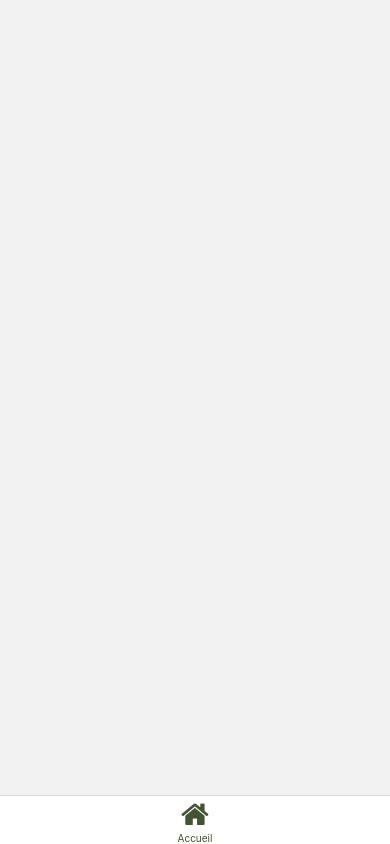
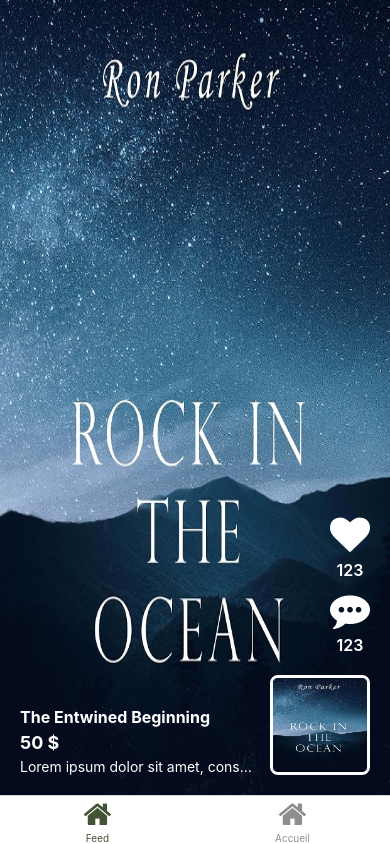
Before and after one commit to hlvowen/loopMarket-mobile, a React Native app: screen /Root in a window 390 px wide. Built offline with nearby package versions, Linux system fonts and the light colour scheme; no server answers.

Commit message:
nouveau visuel des annonces

```diff
--- a/src/components/Feed/Content.jsx
+++ b/src/components/Feed/Content.jsx
@@ -1,12 +1,49 @@
-import { View, Text } from "react-native";
+import { View, Text, StyleSheet } from "react-native";
 import React from "react";
+import Photo from "./Photo";
 
 const Content = () => {
   return (
-    <View>
-      <Text>Content</Text>
+    <View style={styles.content}>
+      <View style={styles.leftCol}>
+        <Text style={styles.title} numberOfLines={3}>
+          The Entwined Beginning
+        </Text>
+        <Text style={styles.price} numberOfLines={1}>
+          50 $
+        </Text>
+        <Text style={styles.caption} numberOfLines={1}>
+          Lorem ipsum dolor sit amet, consectetur adipiscing elit, sed do
+          eiusmod tempor incididunt ut labore et dolore magna aliqua. Ut enim ad
+          minim veniam, quis nostrud exercitation ullamco laboris nisi ut
+          aliquip ex ea commodo consequat.
+        </Text>
+      </View>
+      <View style={styles.rightCol}>
+        <Photo />
+      </View>
     </View>
   );
 };
 
 export default Content;
+
+const styles = StyleSheet.create({
+  content: {
+    flexDirection: "row",
+    justifyContent: "space-between",
+    margin: 20,
+  },
+  leftCol: {
+    flex: 2,
+    gap: 5,
+    justifyContent: "flex-end",
+  },
+  rightCol: {
+    flex: 1,
+    alignItems: "flex-end",
+  },
+  title: { fontSize: 16, fontWeight: "bold", color: "#fff" },
+  price: { fontSize: 18, fontWeight: "bold", color: "#fff" },
+  caption: { fontSize: 14, color: "#fff" },
+});
--- /dev/null
+++ b/src/components/Feed/P.jsx
@@ -0,0 +1,34 @@
+import { View, Text, StyleSheet, Image } from "react-native";
+import React from "react";
+import { SIZES } from "../../constants/theme";
+import PostBody from "./PostBody";
+
+const P = () => {
+  return (
+    <View style={styles.post}>
+      <Image
+        style={styles.image}
+        resizeMode="stretch"
+        source={require("../../assets/book.jpg")}
+      />
+      <PostBody />
+    </View>
+  );
+};
+
+export default P;
+
+const styles = StyleSheet.create({
+  post: {
+    flex: 1,
+  },
+  image: {
+    height: SIZES.height,
+    width: SIZES.width,
+    position: "absolute",
+    top: 0,
+    bottom: 0,
+    left: 0,
+    right: 0,
+  },
+});
--- /dev/null
+++ b/src/components/Feed/Photo.jsx
@@ -0,0 +1,26 @@
+import { View, Text, TouchableOpacity, Image, StyleSheet } from "react-native";
+import React from "react";
+
+const Photo = () => {
+  return (
+    <TouchableOpacity>
+      <Image
+        style={styles.image}
+        source={require("../../assets/book.jpg")}
+        resizeMode="stretch"
+      />
+    </TouchableOpacity>
+  );
+};
+
+export default Photo;
+
+const styles = StyleSheet.create({
+  image: {
+    width: 100,
+    height: 100,
+    borderRadius: 8,
+    borderWidth: 3,
+    borderColor: "#fff",
+  },
+});
--- /dev/null
+++ b/src/components/Feed/PostBody.jsx
@@ -0,0 +1,24 @@
+import { View, Text, StyleSheet } from "react-native";
+import React from "react";
+import { SIZES } from "../../constants/theme";
+import Sidebar from "./Sidebar";
+import PhotoFrame from "../Reusable/PhotoFrame";
+import Content from "./Content";
+
+const PostBody = () => {
+  return (
+    <View style={styles.postBody}>
+      <Sidebar />
+      <Content />
+    </View>
+  );
+};
+
+export default PostBody;
+
+const styles = StyleSheet.create({
+  postBody: {
+    flex: 1,
+    justifyContent: "flex-end",
+  },
+});
--- /dev/null
+++ b/src/components/Feed/Sidebar.jsx
@@ -0,0 +1,27 @@
+import { View, Text, StyleSheet } from "react-native";
+import React from "react";
+import InterectiveButton from "../Reusable/InterectiveButton";
+import { SIZES } from "../../constants/theme";
+
+const Sidebar = () => {
+  return (
+    <View style={styles.sidebar}>
+      <InterectiveButton iconName={"heart"} iconSize={40} iconColor={"#fff"} />
+      <InterectiveButton
+        iconName={"commenting"}
+        iconSize={40}
+        iconColor={"#fff"}
+      />
+    </View>
+  );
+};
+
+export default Sidebar;
+
+const styles = StyleSheet.create({
+  sidebar: {
+    alignItems: "flex-end",
+    gap: 10,
+    marginRight: 20,
+  },
+});
--- /dev/null
+++ b/src/components/Reusable/InterectiveButton.jsx
@@ -0,0 +1,33 @@
+import { Text, StyleSheet, TouchableOpacity } from "react-native";
+import React from "react";
+import { FontAwesome } from "@expo/vector-icons";
+
+const InterectiveButton = ({
+  iconName,
+  iconSize,
+  iconColor,
+  labelValue,
+  onPress,
+}) => {
+  return (
+    <TouchableOpacity style={styles.interactiveButton} onPress={onPress}>
+      <FontAwesome
+        name={`${iconName}`}
+        size={iconSize}
+        color={`${iconColor}`}
+      />
+      <Text style={styles.label}>123</Text>
+    </TouchableOpacity>
+  );
+};
+
+export default InterectiveButton;
+
+const styles = StyleSheet.create({
+  interactiveButton: { alignItems: "center", gap: 5 },
+  label: {
+    color: "#fff",
+    fontSize: 16,
+    fontWeight: "600",
+  },
+});
--- /dev/null
+++ b/src/components/Reusable/PhotoFrame.jsx
@@ -0,0 +1,34 @@
+import { View, Text, StyleSheet, Image, TouchableOpacity } from "react-native";
+import React from "react";
+
+const PhotoFrame = (width, height, borderRadius, borderWidth, borderColor) => {
+  return (
+    <TouchableOpacity>
+      <Image
+        style={{
+          width: 100,
+          height: 100,
+          borderRadius: 8,
+          borderWidth: 3,
+          borderColor: "#fff",
+        }}
+        source={require("../../assets/book.jpg")}
+        resizeMode="stretch"
+      />
+    </TouchableOpacity>
+  );
+};
+
+export default PhotoFrame;
+
+const styles = StyleSheet.create({
+  photoFrame: (width, height, borderRadius, borderWidth, borderColor) => ({
+    width: width,
+    height: height,
+    borderRadius: borderRadius,
+    borderWidth: borderWidth,
+    borderColor: borderColor,
+    backgroundColor: "#fff",
+    marginBottom: 5,
+  }),
+});
--- a/src/navigation/BottomTabs.jsx
+++ b/src/navigation/BottomTabs.jsx
@@ -2,7 +2,7 @@ import { View, Text } from "react-native";
 import React from "react";
 import { createBottomTabNavigator } from "@react-navigation/bottom-tabs";
 import HomeScreen from "../screens/Home/HomeScreen";
-import { ProfileScreen } from "../screens";
+import { FeedScreen, ProfileScreen } from "../screens";
 import { COLORS } from "../constants/theme";
 import { FontAwesome } from "@expo/vector-icons";
 
@@ -16,6 +16,16 @@ const BottomTabs = () => {
         tabBarActiveTintColor: COLORS.primaryVariant,
       }}
     >
+      <Tab.Screen
+        name="Feed"
+        component={FeedScreen}
+        options={{
+          tabBarLabel: "Feed",
+          tabBarIcon: ({ color }) => (
+            <FontAwesome name="home" size={30} color={color} />
+          ),
+        }}
+      />
       <Tab.Screen
         name="Home"
         component={HomeScreen}
--- a/src/screens/Feed/FeedScreen.jsx
+++ b/src/screens/Feed/FeedScreen.jsx
@@ -1,11 +1,12 @@
 import { View, Text, SafeAreaView, StyleSheet } from "react-native";
 import React from "react";
 import { Post } from "../../components";
+import P from "../../components/Feed/P";
 
 const FeedScreen = ({ navigation }) => {
   return (
     <View style={styles.feed}>
-      <Post onPressCheckout={() => navigation.navigate("Checkout")} />
+      <P />
     </View>
   );
 };
```
Also changed, not shown: src/components/Reusable/ReusableText.jsx (added, +15 -0 lines).
